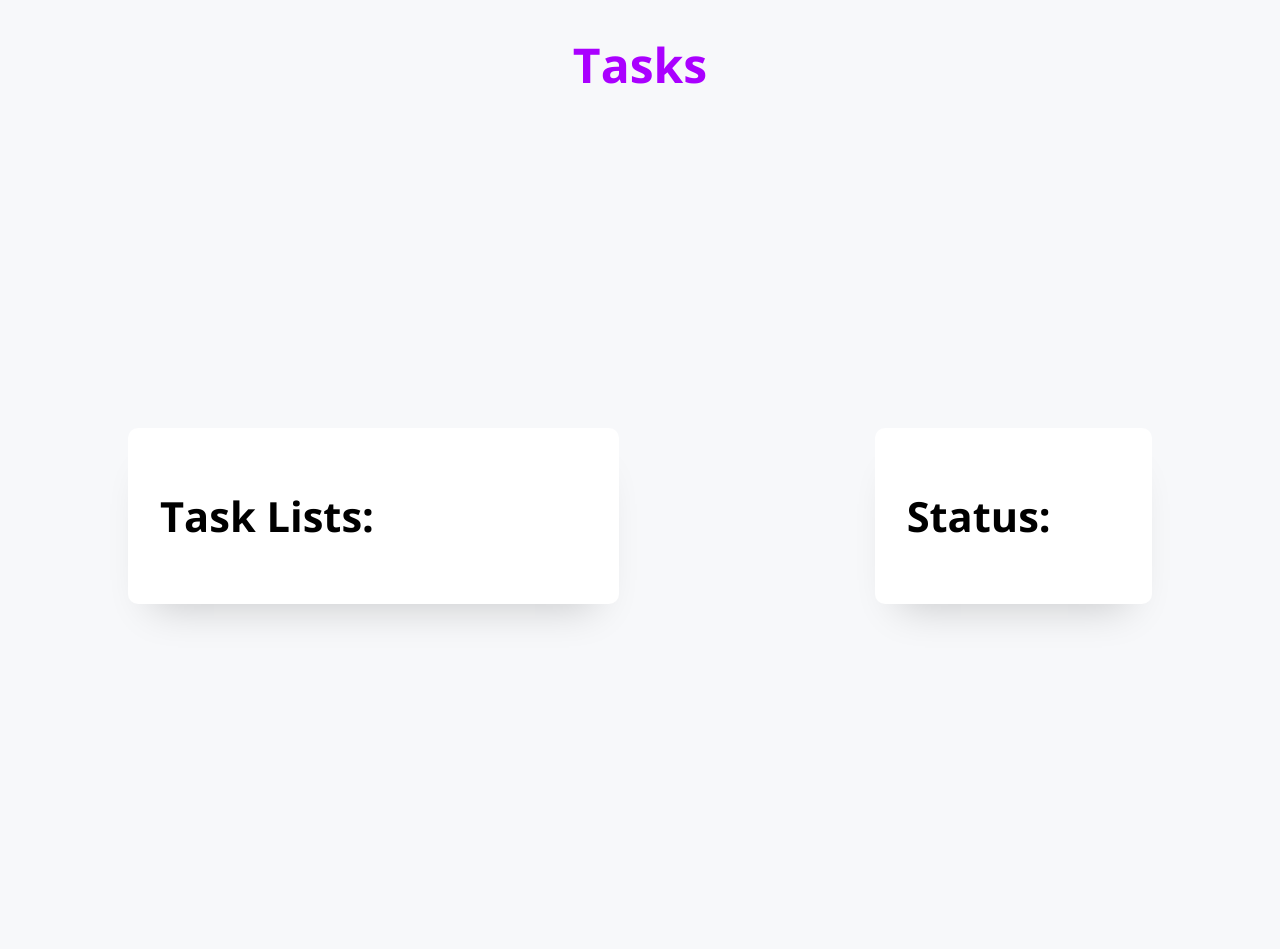
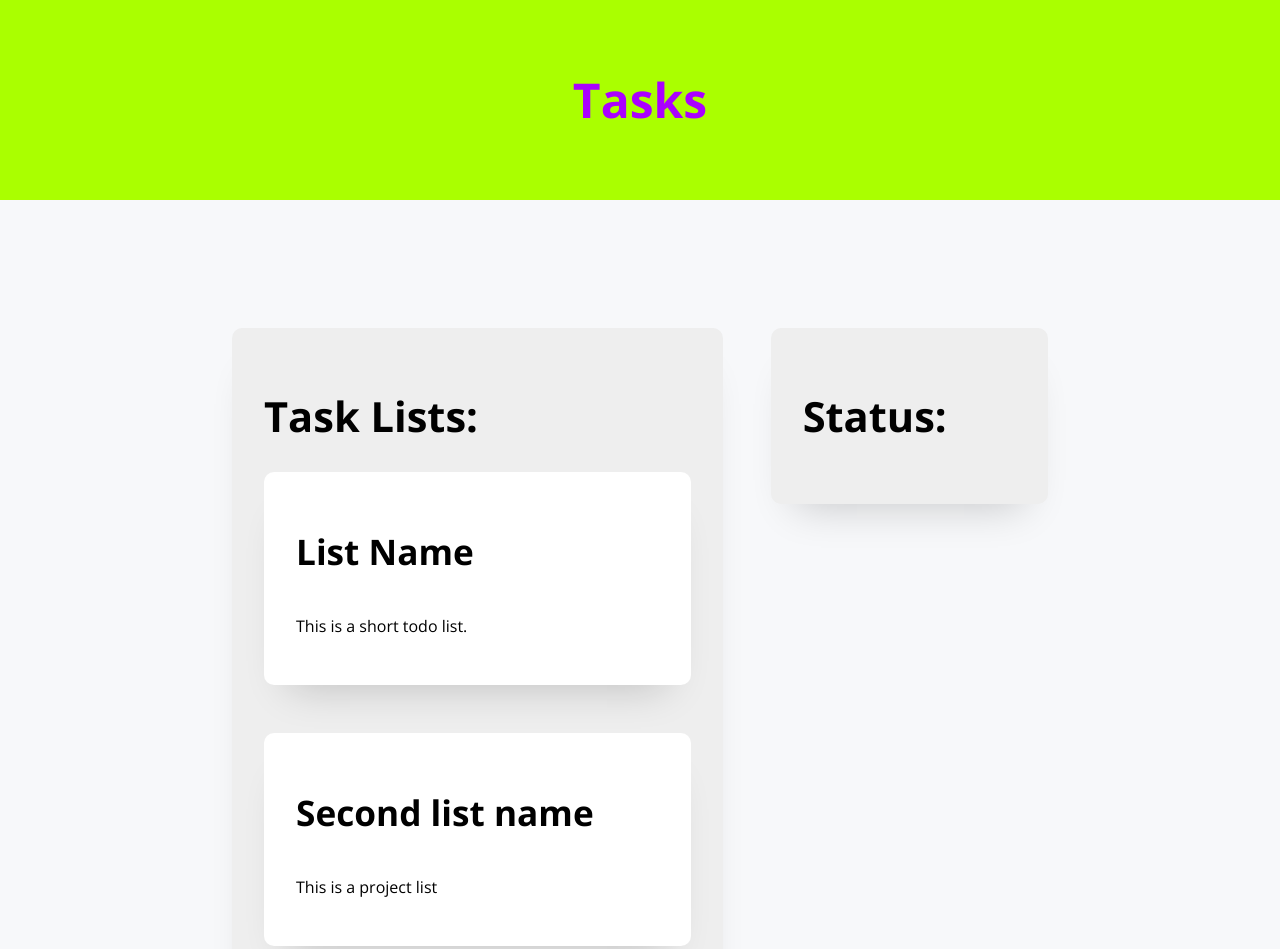
Before and after one commit to hamlim/tasks-old, a website: page index.html in a window 1280 px wide. Shown: the top 949 px of the page. Before the commit the page ends 800 px from the top, so only its background shows below. Drawn offline with nearby package versions, Linux system fonts and the light colour scheme.

Commit message:
adding some markup content

```diff
--- a/assets/css/custom.css
+++ b/assets/css/custom.css
@@ -4,18 +4,38 @@
 
 }
 .header {
-    height: 300px;
+    height: 200px;
+    line-height: 200px;
+}
+.header__nameplate {
+    padding: 0;
 }
 
-body {
+.app {
     background-color: var(--background-clr, #f7f8fa);
     text-shadow: 1px 1px 1px rgba(0,0,0,0.004);
     text-rendering: optimizeLegibility;
 }
 .highlight-box {
+    transition: 300ms;
+}
+
+.card {
     border-radius: 10px;
-    background-color: white;
     box-shadow: 0 26px 40px -24px rgba(0,0,0,0.2);
+    padding: 2em;
+    margin-bottom: 3em;
+}
+
+.hover__cursor {
+    cursor: pointer;
     transition: 300ms;
-    padding: 2em;
 }
+.hover__cursor:hover {
+    box-shadow: 26px 26px 40px -24px rgba(0,0,0,0.2), -26px 26px 40px -24px rgba(0,0,0,0.2);
+    transition: 300ms;
+}
+
+.page__tasks {
+    margin-right: 3em;
+}
--- a/index.html
+++ b/index.html
@@ -13,22 +13,36 @@
         <link rel="stylesheet" href="./assets/css/custom.css">
         <!-- <script src="js/vendor/modernizr-2.8.3.min.js"></script> -->
     </head>
-    <body>
+    <body class="app">
         <!--[if lt IE 8]>
             <p class="browserupgrade">You are using an <strong>outdated</strong> browser. Please <a href="http://browsehappy.com/">upgrade your browser</a> to improve your experience.</p>
         <![endif]-->
-        <header class="header clr_purple ">
-            <nav class="header__nav utilities__niceText">
+        <header class="header clr_purple bg__clr_green">
+            <nav class="header__nav">
                 <div class="header__logo utilities__tac">
-                    <h1>Tasks</h1>
+                    <h1 class="header__nameplate">Tasks</h1>
                 </div>
             </nav>
         </header>
-        <main class="page utilities__mv10 flex-container top middle around">
-            <article class="page__tasks highlight-box col--4">
+        <main class="page utilities__mv10 flex-container top center">
+            <article class="page__tasks highlight-box card bg__clr_lightgray col--4">
                 <h3>Task Lists:</h3>
+                <section class="page__lists">
+                    <div class="card hover__cursor bg__clr_white js-list " data-list-id="001">
+                        <h5>List Name</h5>
+                        <p>
+                            This is a short todo list.
+                        </p>
+                    </div>
+                    <div class="card hover__cursor bg__clr_white js-list " data-list-id="002">
+                        <h5>Second list name</h5>
+                        <p>
+                            This is a project list
+                        </p>
+                    </div>
+                </section>
             </article>
-            <aside class="page__status highlight-box col--2">
+            <aside class="page__status highlight-box card bg__clr_lightgray col--2">
                 <h3>Status:</h3>
             </aside>
         </main>
```
